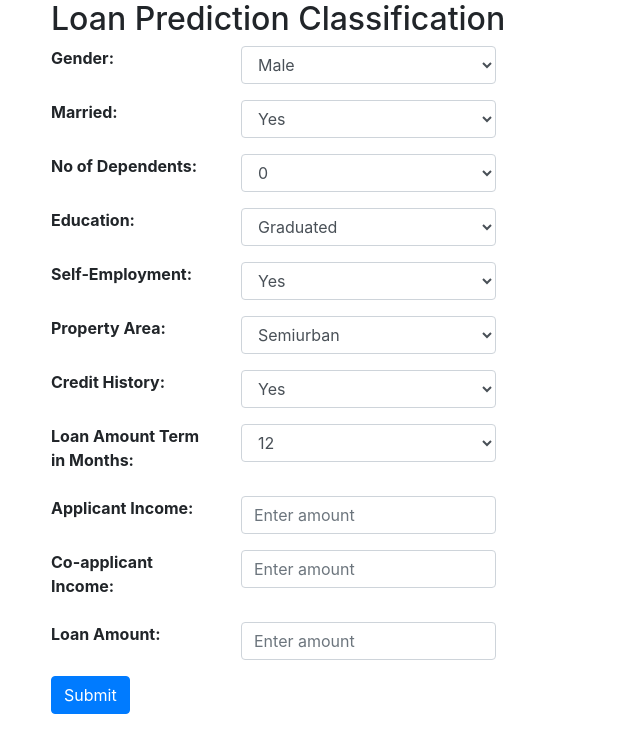
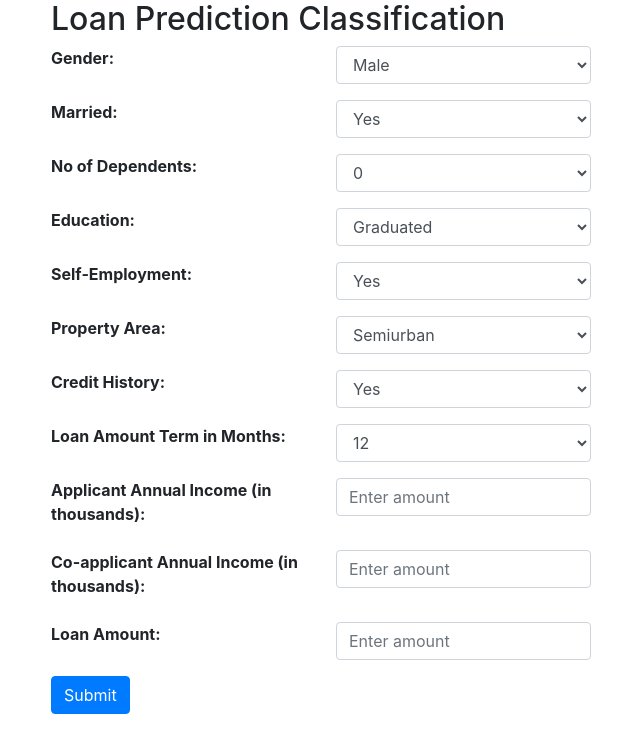
Before and after one commit to kyawkhaung/loan_prediction, a Flask app: page / in a window 1280 px wide. Shown: the top 753 px of the page, without its empty margins (34-674 px from the left). Run offline with Flask 2, Linux system fonts and the light colour scheme; parts of the project's set-up code (start-up, migrations or seed data) failed here and were passed over; some libraries are stand-ins or nearby versions.

Commit message:
Add files via upload

```diff
--- a/app.py
+++ b/app.py
@@ -28,21 +28,45 @@ def predict():
         Property_Area = int(request.form['Property_Area'])
         Credit_History = int(request.form['Credit_History'])
         Loan_Amount_Term = int(request.form['Loan_amt_term'])
-        LoanAmount = float(request.form['loan_amt'])
+
+        str_loan_amt = str(request.form['loan_amt'])
+        if str_loan_amt:
+            LoanAmount = float(str_loan_amt)
+        else:
+            LoanAmount = 0
+
+        str_applicant_income = request.form['ApplicantIncome']
+        if str_applicant_income:
+            ApplicantIncome = float(str_applicant_income)
+        else:
+            ApplicantIncome = 0
+
+        str_co_applicant_income = request.form['CoApplicantIncome']
+        if str_co_applicant_income:
+            CoapplicantIncome = float(str_co_applicant_income)
+        else:
+            CoapplicantIncome = 0
+
+        #LoanAmount = float(request.form['loan_amt'])
        # LoanAmount = request.form.get('loan_amt', type=float)#500 # float(request.form['loan_amount'])
-        ApplicantIncome = float(request.form['ApplicantIncome'])
-        CoapplicantIncome = float(request.form['CoApplicantIncome'])
+       # ApplicantIncome = float(request.form['ApplicantIncome'])
+       # CoapplicantIncome = float(request.form['CoApplicantIncome'])
         print(LoanAmount)
 
         prediction = model.predict([[Gender, Married, Dependents, Education,Self_Employed,
                                      ApplicantIncome, CoapplicantIncome, LoanAmount,Loan_Amount_Term,
                                      Credit_History, Property_Area]])
         output=round(prediction[0],2)
-        if output<0:
-            return render_template('index.html',prediction_texts="Sorry you cannot get this loan.")
+
+        if LoanAmount == 0 or ApplicantIncome == 0:
+            return render_template('index.html',prediction_text="Sorry, can't determine your loan request. Enter valid income/loan amount!")
+
         else:
-            return render_template('index.html', prediction_text="Congratulation, decisiont to get loan is Approved")
-            #return render_template('index.html',prediction_text="Decision to get loan is {}".format(Dependents))
+            if output <= 0:
+                return render_template('index.html',prediction_text="Sorry you cannot get this loan. Actual predicted value is " + str(output))
+            else:
+                return render_template('index.html', prediction_text="Congratulation, decisiont to get loan is Approved! Actual predicted value is" + str(output))
+           # return render_template('index.html',prediction_text="Decision to get loan is {}".format(output))
     else:
         return render_template('index.html')
 
--- a/templates/index.html
+++ b/templates/index.html
@@ -18,7 +18,7 @@
       <form class="form-horizontal" action="{{ url_for('predict')}}" method="post">
         <div class="form-group">
          <div class="row">
-      <label class="control-label col-sm-2" for="gender"><b>Gender:</b></label>
+          <label class="control-label col-sm-3" for="gender"><b>Gender:</b></label>
           <div class="col-sm-3">
             <select class="form-control" name="Gender" id="gender" required="required">
                     <option value="1">Male</option>
@@ -31,7 +31,7 @@
 
         <div class="form-group">
          <div class="row">
-      <label class="control-label col-sm-2" for="married"><b>Married:</b></label>
+          <label class="control-label col-sm-3" for="married"><b>Married:</b></label>
           <div class="col-sm-3">
             <select class="form-control" name="Married" id="married" required="required">
                     <option value="1">Yes</option>
@@ -43,7 +43,7 @@
         </div>
            <div class="form-group">
             <div class="row">
-      <label class="control-label col-sm-2" for="dependents"><b>No of Dependents:</b></label>
+          <label class="control-label col-sm-3" for="dependents"><b>No of Dependents:</b></label>
           <div class="col-sm-3">
             <select class="form-control" name="Dependents" id="dependents" required="required">
                     <option value="0">0</option>
@@ -56,7 +56,7 @@
         </div>
            <div class="form-group">
             <div class="row">
-      <label class="control-label col-sm-2" for="education"><b>Education:</b></label>
+          <label class="control-label col-sm-3" for="education"><b>Education:</b></label>
           <div class="col-sm-3">
             <select class="form-control" name="Education" id="education" required="required">
                     <option value="1">Graduated</option>
@@ -66,7 +66,7 @@
         </div>
             <div class="form-group">
               <div class="row">
-      <label class="control-label col-sm-2" for="employment"><b>Self-Employment:</b></label>
+          <label class="control-label col-sm-3" for="employment"><b>Self-Employment:</b></label>
           <div class="col-sm-3">
             <select class="form-control" name="Self_Employment" id="employment" required="required">
                     <option value="1">Yes</option>
@@ -77,7 +77,7 @@
 
                   <div class="form-group">
                     <div class="row">
-      <label class="control-label col-sm-2" for="property_area"><b>Property Area:</b></label>
+          <label class="control-label col-sm-3" for="property_area"><b>Property Area:</b></label>
           <div class="col-sm-3">
             <select class="form-control" name="Property_Area" id="property_area" required="required">
                     <option value="1">Semiurban</option>
@@ -89,7 +89,7 @@
 
                   <div class="form-group">
                     <div class="row">
-      <label class="control-label col-sm-2" for="credit_history"><b>Credit History:</b></label>
+          <label class="control-label col-sm-3" for="credit_history"><b>Credit History:</b></label>
           <div class="col-sm-3">
             <select class="form-control" name="Credit_History" id="credit_history" required="required">
                     <option value="1">Yes</option>
@@ -101,7 +101,7 @@
 
                        <div class="form-group">
                          <div class="row">
-      <label class="control-label col-sm-2" for="loan_amt_term"><b>Loan Amount Term in Months:</b></label>
+          <label class="control-label col-sm-3" for="loan_amt_term"><b>Loan Amount Term in Months:</b></label>
           <div class="col-sm-3">
               <select class="form-control" name="Loan_amt_term" id="loan_amt_term" required="required">
                                    <option value="12">12</option>
@@ -121,7 +121,7 @@
 
               <div class="form-group">
                 <div class="row">
-    <label class="control-label col-sm-2" for="ApplicantIncome"><b>Applicant Income:</b></label>
+        <label class="control-label col-sm-3" for="ApplicantIncome"><b>Applicant Annual Income (in thousands):</b></label>
         <div class="col-sm-3">
           <input type="number" class="form-control" name="ApplicantIncome" id="ApplicantIncome" placeholder="Enter amount">
         </div>  </div>
@@ -129,14 +129,14 @@
 
               <div class="form-group">
                 <div class="row">
-    <label class="control-label col-sm-2" for="CoapplicantIncome"><b>Co-applicant Income:</b></label>
+        <label class="control-label col-sm-3" for="CoapplicantIncome"><b>Co-applicant Annual Income (in thousands):</b></label>
         <div class="col-sm-3">
           <input type="number" class="form-control" name="CoApplicantIncome" id="CoapplicantIncome" placeholder="Enter amount">
         </div>  </div>
       </div>
      <div class="form-group">
        <div class="row">
-    <label class="control-label col-sm-2" for="loan_amount"><b>Loan Amount:</b></label>
+        <label class="control-label col-sm-3" for="loan_amount"><b>Loan Amount:</b></label>
         <div class="col-sm-3">
            <input type="number" class="form-control" name="loan_amt" id="loan_amount" placeholder="Enter amount">
         </div>
@@ -151,6 +151,7 @@
       </form>
 
          <br><h3>{{ prediction_text }}<h3>
+
     </div>
 
     </body>
```
Lines whose indentation alone changed are shown as unchanged.
